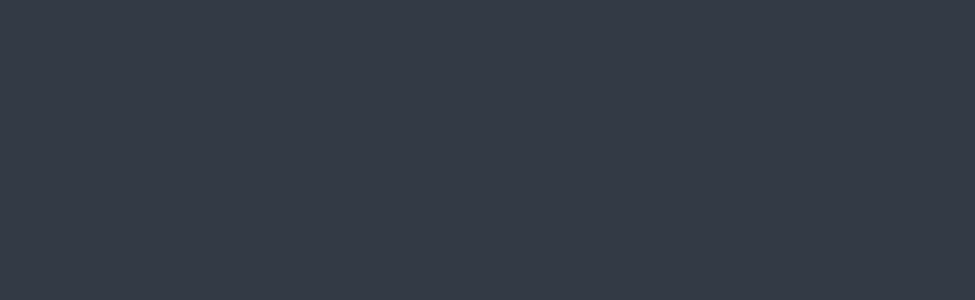
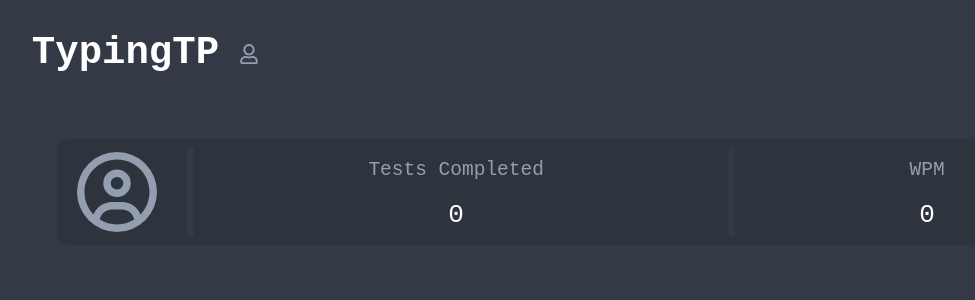
Before and after one commit to SasankhVarma1924/TypingTP, a React (Vite) app in the folder typing-app/: page /account in a window 1280 px wide. Before the commit this address had no page. Shown: the top 300 px of the page, without its empty margins (52-1027 px from the left). Built offline with nearby package versions, Linux system fonts and the light colour scheme; no server answers.

Commit message:
added user authentication and create a account details page

```diff
--- /dev/null
+++ b/typing-app/src/AccountPage.jsx
@@ -0,0 +1,82 @@
+import { UserContext } from "./GlobalState";
+import React, { useContext, useEffect, useState } from "react";
+import { FaRegUser } from "react-icons/fa";
+import { useNavigate } from "react-router-dom";
+import { FaRegCircleUser } from "react-icons/fa6";
+import "./index.css"
+
+function AccountPage()
+{
+  const {username} = useContext(UserContext);
+  const navigate = useNavigate();
+  const {isLoggedIn} = useContext(UserContext);
+  const [tests, setTests] = useState(0);
+  const [wpm, setWpm] = useState(0);
+
+  useEffect(() => {
+    const getUserDetails = async () =>
+    {
+      const response = await fetch(`http://localhost:5000/account/userDetails/${username}`, {
+        method:"GET"
+      })
+      const userDetails = await response.json();
+      setTests(userDetails.tests);
+      setWpm(userDetails.wpm);
+    }
+    getUserDetails();
+  }, []);
+
+  const handleLoginPageOnClick = () =>
+  {
+    if(isLoggedIn)
+    {
+      navigate("/account");
+    }
+    else
+    {
+      navigate('/login');
+    }
+  }
+
+  const handleHomePageOnClick = () =>
+  {
+    const accountPageContainer = document.querySelector(".accountPageContainer");
+    accountPageContainer.classList.add("fade-out");
+    setTimeout(()=>
+    {
+      navigate("/");
+    }, 250)
+  }
+  return (
+    <>
+
+      <div style={{ display: "flex", alignItems: "center" }}>
+        <h1 className="homePageIcon" onClick={handleHomePageOnClick}>TypingTP</h1>
+        <FaRegUser className="loginPageIcon" size={20} onClick={handleLoginPageOnClick}/>
+      </div>
+
+      <div className="accountPageContainer" style={{marginTop:"40px"}}>
+
+        <FaRegCircleUser style={{marginLeft:"20px",alignSelf:"center"}} size={80} color="#939eae"/>
+        <p style={{fontFamily:"monospace",fontSize: '3em', alignSelf:"center", marginLeft:"10px", color:"white", marginRight:"10px"}}>{username}</p>
+
+        <span className="divider"/>
+
+        <div style={{display:"flex", flexDirection:"column", margin:"auto"}}>
+          <p className="typingTestsHeading">Tests Completed</p>
+          <span className="typingTestValue">{tests}</span>
+        </div>
+
+        <span className="divider"/>
+
+        <div style={{display:"flex", flexDirection:"column", margin:"auto"}}>
+          <p className="typingTestsHeading">WPM</p>
+          <span className="typingTestValue">{wpm}</span>
+        </div>
+
+      </div>
+    </>
+  )
+}
+
+export default AccountPage;
--- a/typing-app/src/App.jsx
+++ b/typing-app/src/App.jsx
@@ -3,19 +3,22 @@ import "./index.css"
 import HomePage from "./HomePage.jsx";
 import LoginPage from "./LoginPage.jsx";
 import { BrowserRouter, Route, Routes } from 'react-router-dom';
-
-import { FaRegUser } from "react-icons/fa";
+import { UserProvider } from "./GlobalState.jsx";
+import AccountPage from "./AccountPage.jsx";
 
 function App()
 {
   return (
     <>
+      <UserProvider>
         <BrowserRouter>
           <Routes>
             <Route path="/" element={<HomePage/>}/>
             <Route path="/login" element={<LoginPage/>}/>
+            <Route path="/account" element={<AccountPage/>}/>
           </Routes>
         </BrowserRouter>
+      </UserProvider>
     </>
   );
 }
--- /dev/null
+++ b/typing-app/src/GlobalState.jsx
@@ -0,0 +1,14 @@
+import React, {Children, createContext, useState} from "react";
+
+export const UserContext = createContext();
+
+export const UserProvider = ({children}) =>
+{
+  const [username, setUsername] = useState("");
+  const [isLoggedIn, setIsLoggedIn] = useState(false);
+  return (
+    <UserContext.Provider value={{username, setUsername, isLoggedIn, setIsLoggedIn}}>
+      {children}
+    </UserContext.Provider>
+  );
+}
--- a/typing-app/src/HomePage.jsx
+++ b/typing-app/src/HomePage.jsx
@@ -2,9 +2,12 @@ import TypingText from "./components/TypingText.jsx"
 import "./index.css"
 import { FaRegUser } from "react-icons/fa";
 import { useNavigate } from "react-router-dom";
+import { UserContext } from "./GlobalState.jsx";
+import { useContext } from "react";
 
 function HomePage()
 {
+  const {isLoggedIn} = useContext(UserContext);
   const navigate = useNavigate();
 
   const handleLoginPageOnClick = () =>
@@ -13,7 +16,14 @@ function HomePage()
     typingTextContainer.classList.add("fade-out");
     setTimeout(() =>
     {
-      navigate('/login');
+      if(isLoggedIn)
+      {
+        navigate("/account");
+      }
+      else
+      {
+        navigate('/login');
+      }
     }, 250);
   }
 
--- a/typing-app/src/LoginPage.jsx
+++ b/typing-app/src/LoginPage.jsx
@@ -1,10 +1,12 @@
-import React from "react";
+import React, { useContext } from "react";
 import "./index.css"
 import { FaRegUser } from "react-icons/fa";
 import { useNavigate } from "react-router-dom";
+import { UserContext } from "./GlobalState";
 
 function LoginPage()
 {
+  const {setUsername, setIsLoggedIn} = useContext(UserContext);
   const navigate = useNavigate();
 
   const handleLoginPageOnClick = () =>
@@ -54,6 +56,17 @@ function LoginPage()
         body: JSON.stringify(user)
     });
     const res = await response.json();
+    if(res.success)
+    {
+      setIsLoggedIn(true);
+      setUsername(uname);
+
+      const loginPageContainer = document.querySelector(".loginPageContainer");
+      loginPageContainer.classList.add("fade-out");
+      setTimeout(() => {
+        navigate("/account");
+      }, 250);
+    }
     console.log(res.msg);
   }
 
@@ -65,9 +78,9 @@ function LoginPage()
         <FaRegUser className="loginPageIcon" size={20} onClick={handleLoginPageOnClick}/>
       </div>
 
-      <div className="loginPageContainer">
+      <div className="loginPageContainer" style={{ marginTop:"40px"}}>
 
-        <div style={{display:"flex", alignItems:"center", flexDirection:"column", marginTop:"40px"}}>
+        <div style={{display:"flex", alignItems:"center", flexDirection:"column"}}>
           <input className="loginForm" type="text" id="username" name="username" placeholder="username"/>
           <input className="loginForm" type="text" id="password" name="password" placeholder="password"/>
         </div>
--- a/typing-app/src/components/TypingText.jsx
+++ b/typing-app/src/components/TypingText.jsx
@@ -221,7 +221,7 @@ function TypingText()
   return (
     <>
 
-      <div style={{display:"flex", justifyContent:"center", alignItems:"center", marginTop:"10px"}}>
+      <div style={{display:"flex", justifyContent:"center", alignItems:"center", marginTop:"40px"}}>
         <div className="changeTimer" style={{backgroundColor: "#2e343d"}}>
           <button className="changeTimerButtons" ref={r => (timerButtonRefs.current[0] = r)}>15</button>
           <button className="changeTimerButtons" ref={r => (timerButtonRefs.current[1] = r)}>30</button>
--- a/typing-app/src/components/style.css
+++ b/typing-app/src/components/style.css
@@ -1,14 +1,12 @@
 :root
 {
   background-color: #333a45;
-  --translateX : 120px;
-  --translateY : 248px;
 }
 
 .changeTimer
 {
   display: inline-block;
-  background-color: rgb(40 40 41);
+  background-color: #2e343d;
   border-radius: 10px;
   padding-left: 10px;
   padding-right: 10px;
--- a/typing-app/src/index.css
+++ b/typing-app/src/index.css
@@ -25,7 +25,7 @@
 {
   background-color: #2e343d;
   border: 1px solid #333a45;
-  border-radius: 5px;
+  border-radius: 10px;
   padding: 6px;
   margin: auto;
   margin-bottom: 5px;
@@ -45,7 +45,7 @@
 
 .loginButtons
 {
-  border-radius: 5px;
+  border-radius: 10px;
   padding-left: 19px;
   padding-right: 19px;
   padding-top: 6px;
@@ -86,3 +86,47 @@
 {
   opacity: 0;
 }
+
+.accountPageContainer
+{
+  margin-left: 8%;
+  margin-right: 8%;
+  display:flex;
+  background-color: #2e343d;
+  border-radius: 10px;
+  opacity: 1;
+  transition: opacity 0.25s ease-out;
+}
+
+.accountPageContainer.fade-out
+{
+  opacity: 0;
+}
+
+.divider
+{
+  margin-left:10px;
+  width:7px;
+  height:90px;
+  background-color:#333a45;
+  align-self:center;
+  border-radius:5px;
+}
+
+.typingTestsHeading
+{
+  font-family:monospace;
+  font-size: 1.5em;
+  align-self:center;
+  color:#939eae;
+  margin:none;
+}
+
+.typingTestValue
+{
+  font-family:monospace;
+  font-size: 2em;
+  align-self:center;
+  color:white;
+  margin-bottom:15px;
+}
```
Also changed, not shown: typing-app/src/server.js (+15 -3 lines). Lines whose indentation alone changed are shown as unchanged.
